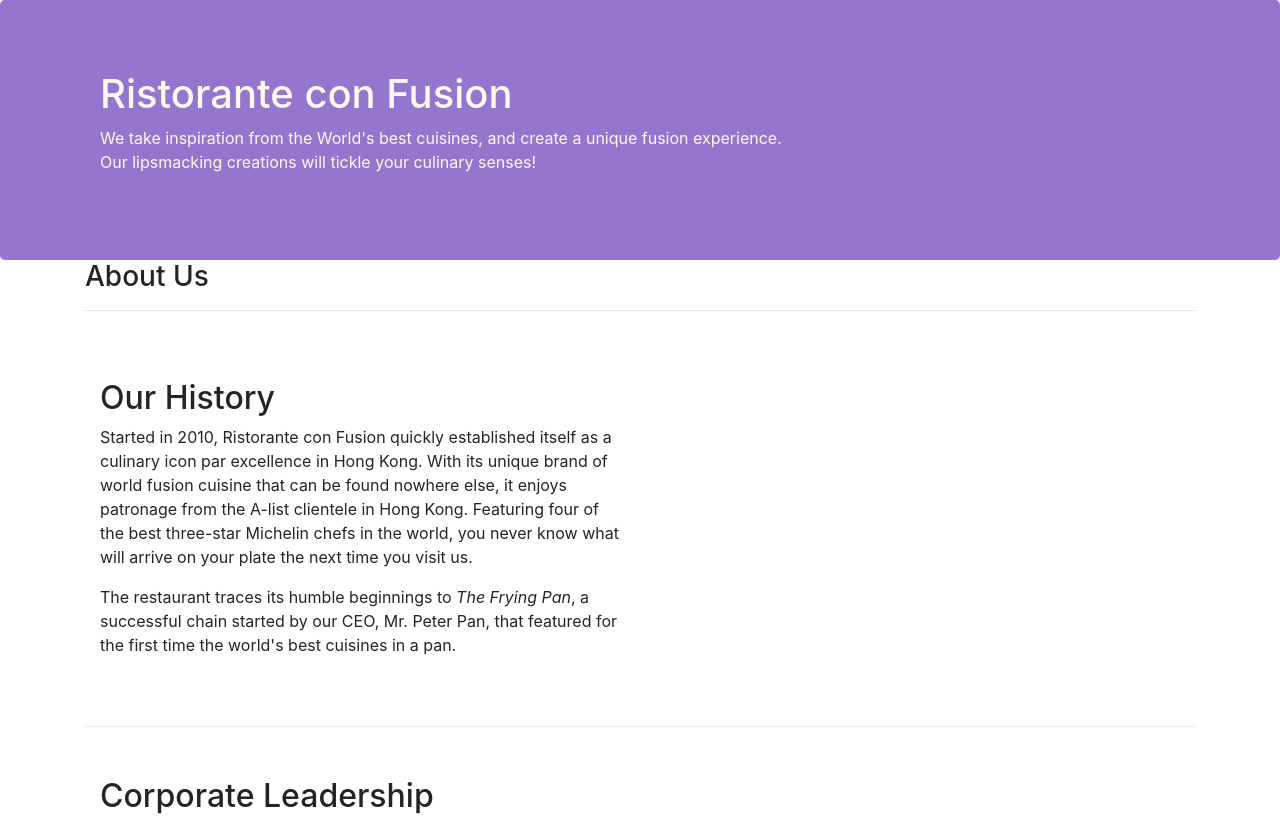
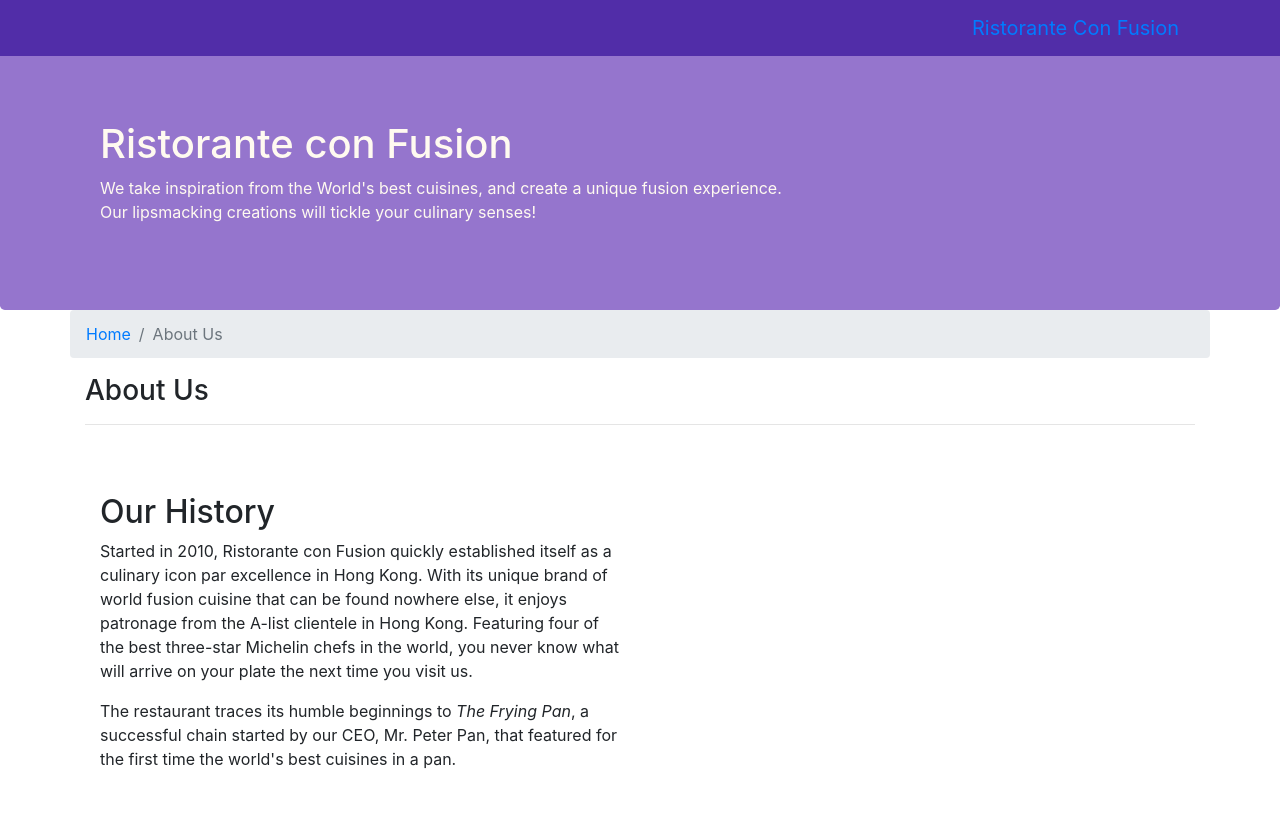
Before and after one commit to boversauros/bootstrap-test, a website: page aboutus.html in a window 1280 px wide. Shown: the top 818 px of the page. Drawn offline with nearby package versions, Linux system fonts and the light colour scheme.

Commit message:
NavBar and BreadCrumbs

```diff
--- a/aboutus.html
+++ b/aboutus.html
@@ -15,6 +15,22 @@
 </head>
 
 <body>
+<nav class="navbar navbar-inverse navbar-toggleable-sm fixed-top">
+        <div class="container">
+            <button class="navbar-toggler" type="button" data-toggle="collapse" data-target="#Navbar">
+                <span class="navbar-toggler-icon"></span>
+            </button>
+            <a class="navbar-brand" href="#">Ristorante Con Fusion</a>
+            <div class="collapse navbar-collapse" id="Navbar">
+                <ul class="navbar-nav">
+                    <li class="nav-item"><a class="nav-link" href="./index.html">Home</a></li>
+                    <li class="nav-item active"><a class="nav-link" href="./aboutus.html">About</a></li>
+                    <li class="nav-item"><a class="nav-link" href="#">Menu</a></li>
+                    <li class="nav-item"><a class="nav-link" href="#">Contact</a></li>
+                </ul>
+            </div>
+        </div>
+    </nav>
 
     <header class="jumbotron">
         <div class="container">
@@ -31,6 +47,10 @@
 
     <div class="container">
         <div class="row">
+            <ol class="col-12 breadcrumb">
+                <li class="breadcrumb-item"><a href="./index.html">Home</a></li>
+                <li class="breadcrumb-item active">About Us</li>
+            </ol>
             <div class="col-sm-12">
                <h3>About Us</h3>
                <hr>
--- a/css/styles.css
+++ b/css/styles.css
@@ -28,3 +28,12 @@ address{
     margin:0px;
     color:#0f0f0f;
 }
+
+body{
+    padding:50px 0px 0px 0px;
+    z-index:0;
+}
+
+.navbar-inverse {
+     background-color: #512DA8;
+}
```
Also changed, not shown: index.html (+16 -1 lines).
